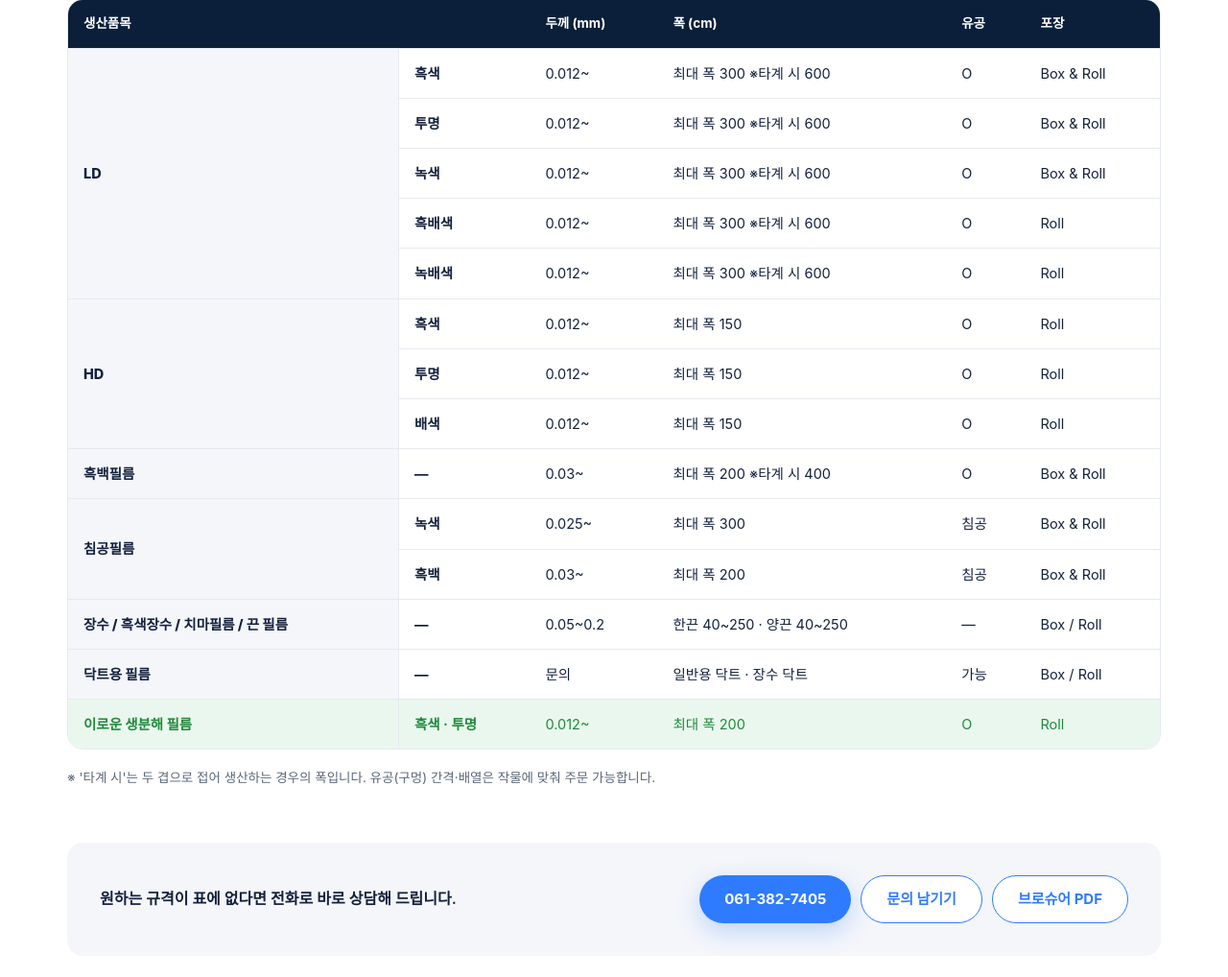
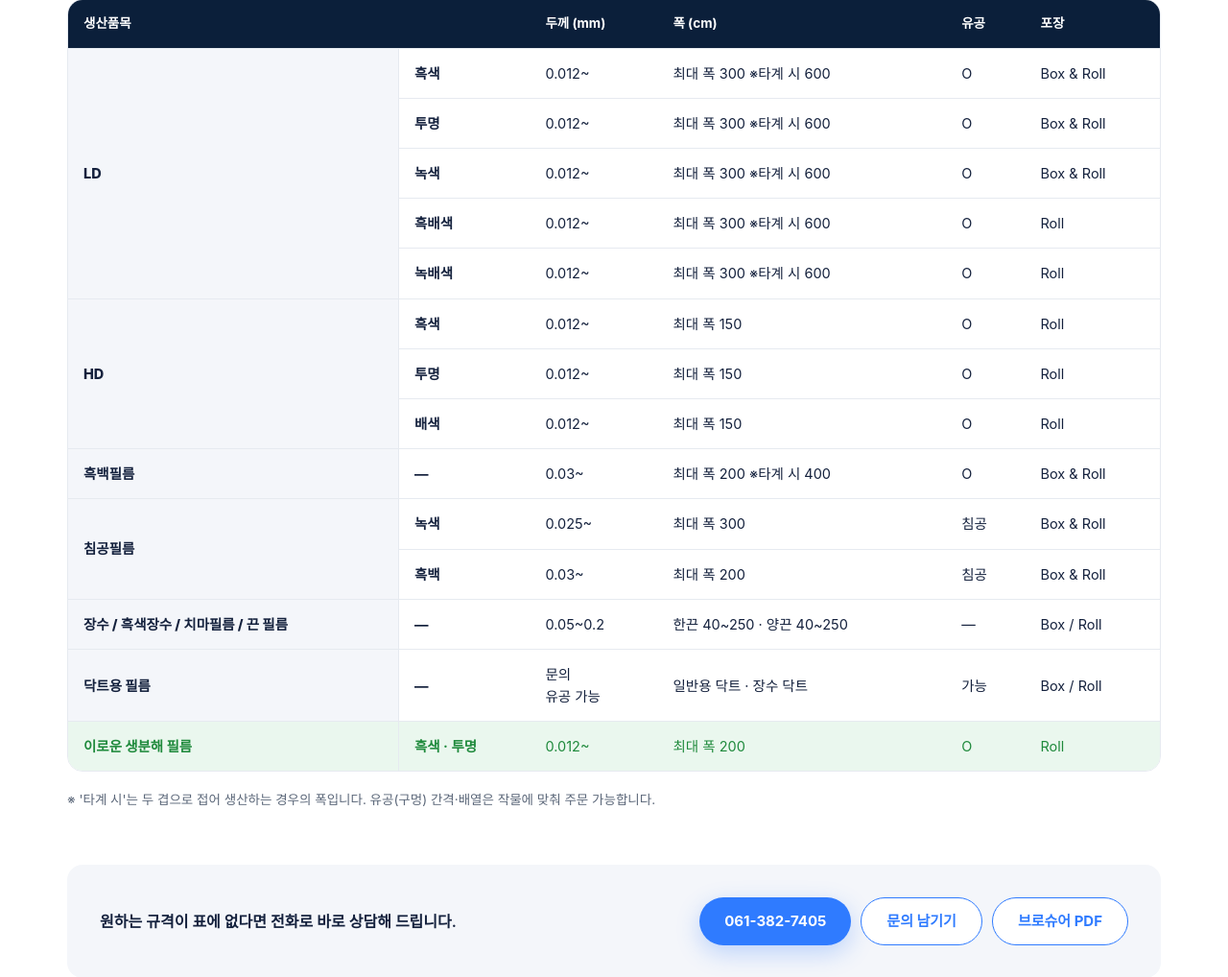
Before and after one commit to Jeongdonghwan/seohapnd_prj, a Flask app: page /spec in a window 1280 px wide. Shown: the part 419-1437 px from the top of the page at 96% size. Run offline with Flask 3, Linux system fonts and the light colour scheme; some libraries are stand-ins or nearby versions; some web fonts are replaced.

Commit message:
규격표 닥트용 필름 두께 칸: '문의' 아래 '유공 가능' 추가
Co-Authored-By: Claude Opus 5.5 <noreply@anthropic.com>

```diff
--- a/data.py
+++ b/data.py
@@ -150,7 +150,7 @@ SPEC_ROWS = [
     ("침공필름", "녹색", "0.025~", "최대 폭 300", "침공", "Box & Roll"),
     ("침공필름", "흑백", "0.03~", "최대 폭 200", "침공", "Box & Roll"),
     ("장수 / 흑색장수 / 치마필름 / 끈 필름", "", "0.05~0.2", "한끈 40~250 · 양끈 40~250", "", "Box / Roll"),
-    ("닥트용 필름", "", "", "일반용 닥트 · 장수 닥트", "가능", "Box / Roll"),
+    ("닥트용 필름", "", "문의\n유공 가능", "일반용 닥트 · 장수 닥트", "가능", "Box / Roll"),
     ("이로운 생분해 필름", "흑색 · 투명", "0.012~", "최대 폭 200", "O", "Roll"),
 ]
 
--- a/templates/spec.html
+++ b/templates/spec.html
@@ -17,7 +17,7 @@
           {% if first %}<th rowspan="{{ span }}" class="cat">{{ cat }}</th>{% endif %}
           <td class="m-cat">{{ cat }}{% if color %} · {{ color }}{% endif %}</td>
           <td class="color{{ ' none' if not color }}" data-label="색상">{{ color or '—' }}</td>
-          <td data-label="두께 (mm)">{{ thick or '문의' }}</td>
+          <td data-label="두께 (mm)">{{ (thick or '문의')|nl2br }}</td>
           <td data-label="폭 (cm)">{{ width }}</td>
           <td data-label="유공">{{ hole or '—' }}</td>
           <td data-label="포장">{{ pack }}</td>
```
